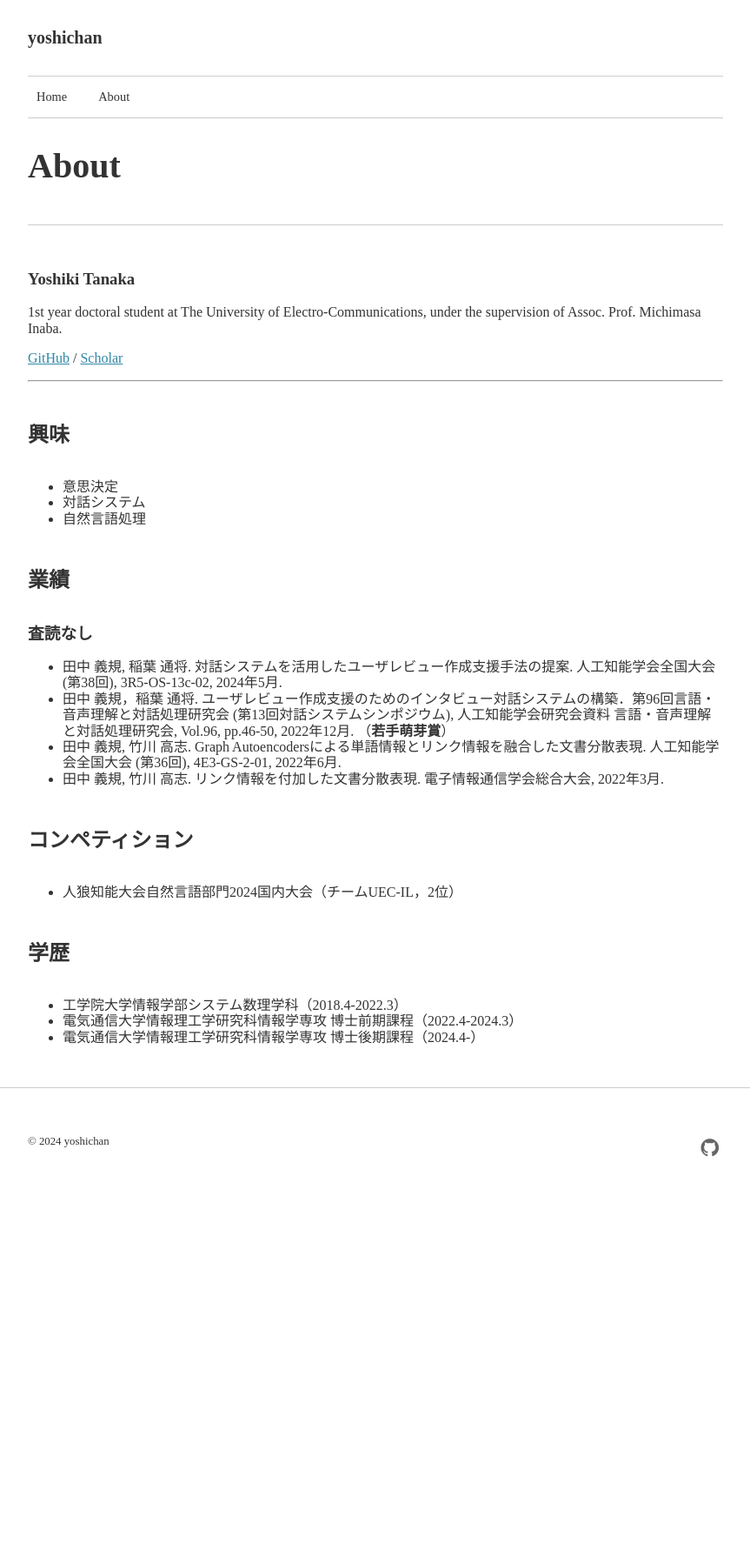
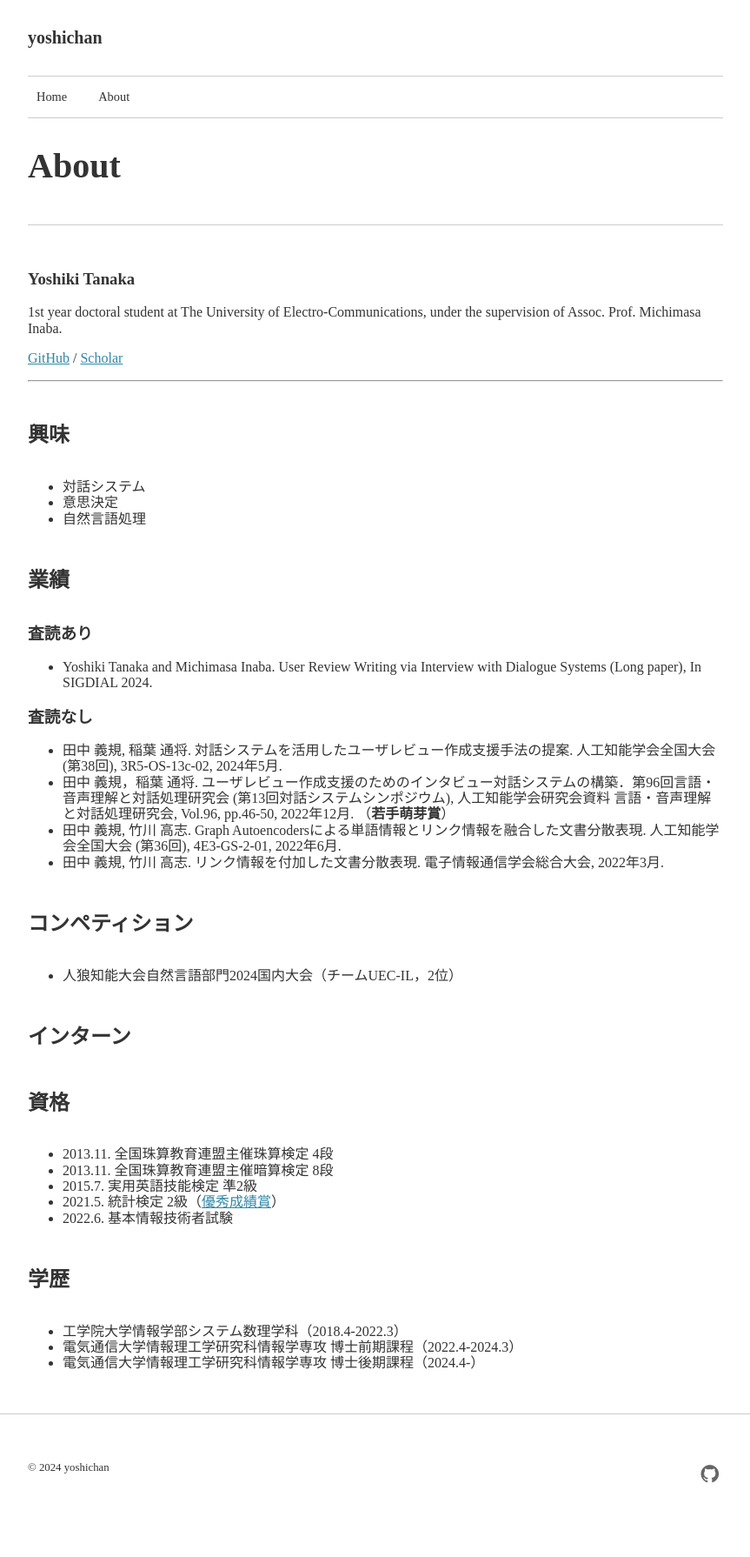
Before and after one commit to yoshi-chanaka/yoshi-chanaka.github.io, a Jekyll site: the page built from about.md, in a window 1280 px wide. Shown: the whole page at 87% size, without its empty margins (208-1071 px from the left). Built offline with Jekyll 4.4.1, drawn with Linux system fonts in a browser that asks for light colours; nearby versions of some CDN libraries; before the commit the page ends 1415 px from its top, so only the background shows below that.

Commit message:
update20240723

```diff
--- a/about.md
+++ b/about.md
@@ -13,11 +13,15 @@ permalink: /about/
 
 ---
 ## 興味
+* 対話システム
 * 意思決定
-* 対話システム
 * 自然言語処理
 
 ## 業績
+
+### 査読あり
+* Yoshiki Tanaka and Michimasa Inaba. User Review Writing via Interview with Dialogue Systems (Long paper), In SIGDIAL 2024.
+
 ### 査読なし
 * 田中 義規, 稲葉 通将. 対話システムを活用したユーザレビュー作成支援手法の提案. 人工知能学会全国大会 (第38回), 3R5-OS-13c-02, 2024年5月.
 * 田中 義規，稲葉 通将. ユーザレビュー作成支援のためのインタビュー対話システムの構築．第96回言語・音声理解と対話処理研究会 (第13回対話システムシンポジウム), 人工知能学会研究会資料 言語・音声理解と対話処理研究会, Vol.96, pp.46-50, 2022年12月. （**若手萌芽賞**）
@@ -27,6 +31,15 @@ permalink: /about/
 ## コンペティション
 * 人狼知能大会自然言語部門2024国内大会（チームUEC-IL，2位）
 
+## インターン
+
+## 資格
+* 2013.11. 全国珠算教育連盟主催珠算検定 4段
+* 2013.11. 全国珠算教育連盟主催暗算検定 8段
+* 2015.7. 実用英語技能検定 準2級
+* 2021.5. 統計検定 2級（[優秀成績賞](https://static.toukei-kentei.jp/wp-content/uploads/20220819031327/cbt_exc2021_grade2-20220819031327-20220819031327.pdf)）
+* 2022.6. 基本情報技術者試験
+
 ## 学歴
 * 工学院大学情報学部システム数理学科（2018.4-2022.3）
 * 電気通信大学情報理工学研究科情報学専攻 博士前期課程（2022.4-2024.3）
```
